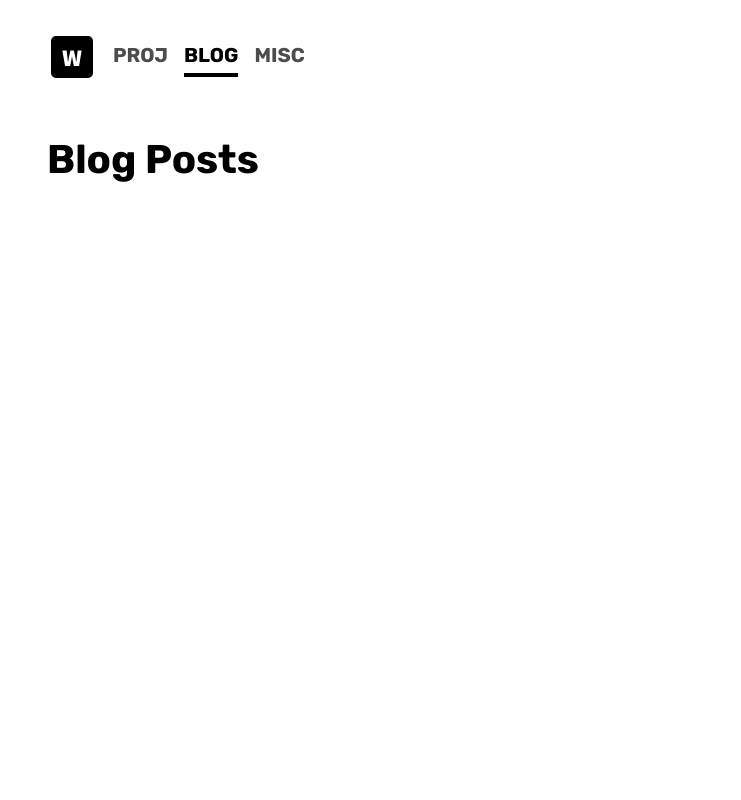
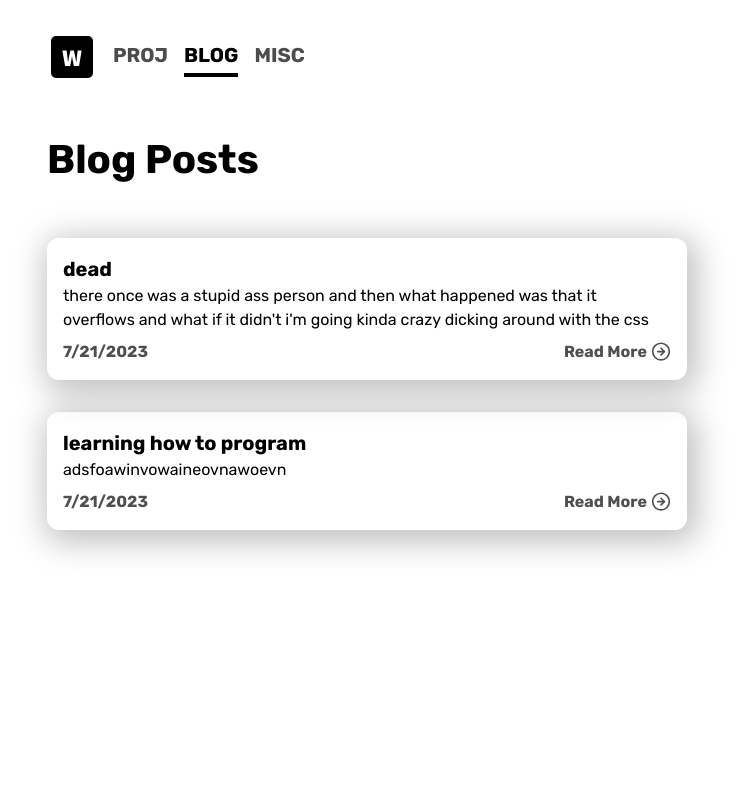
Before and after one commit to WarrenWu4/portfolio, a React (Vite) app: page /blog in a window 1280 px wide. Shown: the top 800 px of the page, without its empty margins (273-1014 px from the left). Built offline with nearby package versions, Linux system fonts and the light colour scheme.

Commit message:
blog card

```diff
--- a/src/components/BlogPage.tsx
+++ b/src/components/BlogPage.tsx
@@ -1,6 +1,16 @@
 import { motion } from "framer-motion";
 import { ReactMarkdown } from "react-markdown/lib/react-markdown";
-// import data from "../data/blog.json";
+import data from "../data/blog.json";
+import { FiArrowRightCircle } from "react-icons/fi";
+import { Link, useParams } from "react-router-dom";
+import { useEffect, useState } from "react";
+
+interface BlogData {
+    title: string;
+    article: string;
+    dateCreated: string;
+    desc: string;
+}
 
 export default function BlogPage() {
 
@@ -17,30 +27,73 @@ export default function BlogPage() {
 
             <motion.div initial="hidden" whileInView="visible" viewport={{once: true}} transition={{duration:timer, ease:"easeInOut"}} variants={variants} className="mt-[4.8rem] w-full text-left font-bold text-[4rem]">Blog Posts</motion.div>
 
-            {/* {
+            <div className="w-full flex flex-wrap gap-[3.2rem] mt-[4.8rem]">
+            {
                 data["blogs"].map((metadata, index) => {
-                    return <div key={index}></div>
+                    return <BlogItem key={index} title={metadata["title"]} article={metadata["article"]} dateCreated={metadata["date-created"]} desc={metadata["desc"]} ></BlogItem>
                 })
-            } */}
+            }
+            </div>
 
         </div>
     )
 }
 
-// const BlogItem = () => {
+const BlogItem = (data: BlogData) => {
 
-// }
+    const variants = {
+        visible: {opacity: 1, transform: `translateY(0)`},
+        hidden: {opacity:0, transform: `translateY(2rem)`}
+    }
+    const transition = {
+        duration: 1,
+        ease: "easeInOut"
+    }
+
+    return (
+        <motion.div initial="hidden" whileInView="visible" viewport={{once:true}} transition={transition} variants={variants} className="w-full rounded-[1.2rem] shadow-elevate p-[1.6rem] group cursor-pointer">
+            <Link to={`.${data.article}`}>
+                <div className="font-bold text-[2rem]">{data.title}</div>
+                <div className="w-full overflow-hidden text-[1.6rem] break-word line-clamp-4">{data.desc}</div>
+
+                <div className="w-full flex justify-between mt-[0.8rem]">
+                    <div className="text-neutral-380 text-[1.6rem] font-bold">
+                        {data.dateCreated}
+                    </div>
+                    <div className="text-neutral-380 flex font-bold text-[1.6rem] [&>svg]:ml-[0.4rem] [&>svg]:text-[2rem] group-hover:text-black group-hover:translate-x-[0.4rem] transition-all duration-[0.4s]">
+                        Read More <FiArrowRightCircle className="translate-y-[0.16rem]" />
+                    </div>
+                </div>
+            </Link>
+        </motion.div>
+    )
+}
 
 export const BlogArticle = () => {
+
+    const {blog_id} = useParams<string>()
+    const [mdInfo, setMdInfo] = useState<string>(``)
+
+    useEffect(() => {
+        fetch(`/blog_articles/${blog_id}/${blog_id}.md`).then(res=>res.text()).then(text=>setMdInfo(text))
+    }, [])
+
+    const variants = {
+        visible: {opacity: 1, transform: `translateY(0)`},
+        hidden: {opacity:0, transform: `translateY(2rem)`}
+    }
+    const transition = {
+        duration: 1,
+        ease: "easeInOut"
+    }
+
     return (
-        <div className="max-w-[768px] w-screen min-h-screen flex flex-col items-center relative px-[1.6rem] small:px-[3.2rem] med:px-[6.4rem]">
+        <motion.div initial="hidden" whileInView={"visible"} viewport={{once: true}} transition={transition} variants={variants} className="max-w-[768px] w-screen min-h-screen flex flex-col items-center relative px-[1.6rem] small:px-[3.2rem] med:px-[6.4rem]">
 
-            <div className="mt-[4.8rem] text-center font-bold text-[4rem]">Title</div>
-
-            <div className="w-full flex flex-col px-[1.6rem] tablet:px-[6.4rem] desktop:px-[12.8rem]" id="blog">
-                <ReactMarkdown children={`### teswovawoeivnawef`} />
+            <div className="mt-[4.8rem] w-full flex flex-col px-[1.6rem] tablet:px-[6.4rem] desktop:px-[12.8rem]" id="blog">
+                <ReactMarkdown children={mdInfo} />
             </div>
 
-        </div>
+        </motion.div>
     )
 }
--- a/src/components/ProjPage.tsx
+++ b/src/components/ProjPage.tsx
@@ -112,7 +112,7 @@ function ProjCard(data: ProjectData) {
             </div>
 
             <div className="mt-[1.6rem] mr-[0.8rem] ml-[1.6rem] font-default font-bold text-[black] dark:text-dark-100 text-[2.4rem]">{data.title}</div>
-            <div className="max-w-[27.2rem] ml-[1.6rem] h-[4rem] text-neutral-360 font-bold font-default text-[1.2rem] dark:text-dark-360 text-ellipsis overflow-hidden line-clamp-2">{data.desc}</div>
+            <div className="max-w-[27.2rem] ml-[1.6rem] h-[4rem] text-black/60 font-bold text-[1.2rem] text-ellipsis overflow-hidden line-clamp-2">{data.desc}</div>
 
             <div className="flex [&>*]:mr-[0.8rem] text-[2rem] absolute bottom-[1.2rem] left-[1.6rem]">
                 {githubComp}
--- a/src/data/blog.json
+++ b/src/data/blog.json
@@ -1,14 +1,16 @@
 {
   "blogs": [
     {
+      "title": "dead",
       "article": "/dead",
       "date-created": "7/21/2023",
-      "desc": ""
+      "desc": "there once was a stupid ass person and then what happened was that it overflows and what if it didn't i'm going kinda crazy dicking around with the css"
     },
     {
+      "title": "learning how to program",
       "article": "/learning-how-to-program",
       "date-created": "7/21/2023",
-      "desc": ""
+      "desc": "adsfoawinvowaineovnawoevn"
     }
   ]
 }
--- a/src/data/proj.json
+++ b/src/data/proj.json
@@ -1,5 +1,12 @@
 {
   "projects": [
+    {
+      "title": "subot",
+      "desc": "",
+      "techstack": ["python"],
+      "thumbnail": "",
+      "article": ""
+    },
     {
       "title": "jumbo",
       "desc": "Jumbo is a multi-face flashcard app that uses proven science-based flashcarding strategies to increase studying efficiency.",
--- a/src/index.css
+++ b/src/index.css
@@ -71,24 +71,17 @@ html {
 
 /* blog styling */
 #blog h1 {
-  font-size: clamp(2.4rem, 2rem + 1.5vw, 3.2rem);
-  @apply dark:text-dark-100 mt-[3.2rem] mb-[1.6rem] leading-[1.3] font-bold
+  @apply text-[4rem] font-bold
 }
-
 #blog h2 {
-  font-size: clamp(2rem, 1.6rem + 1.5vw, 2.8rem);
-  @apply dark:text-dark-100 mt-[3.2rem] mb-[1.6rem] leading-[1.3] font-bold
+  @apply text-[2.8rem] font-bold mt-[2.8rem]
 }
-
 #blog h3 {
-  font-size: clamp(1.6rem, 1.2rem + 1.5vw, 2.4rem);
-  @apply dark:text-dark-100 mb-[1.6rem] leading-[1.3] font-bold
+  @apply text-[2.4rem] font-medium mt-[1.6rem]
 }
-
 #blog p {
-  @apply text-[1.6rem] leading-[160%] mb-[1.6rem] font-medium dark:text-dark-100
+  @apply text-[1.6rem] leading-[1.7] mt-[0.8rem]
 }
-
 #blog img {
-  @apply w-full aspect-video rounded-[0.4rem]
+  @apply w-full aspect-video mt-[0.8rem] rounded-[1.2rem]
 }
```
